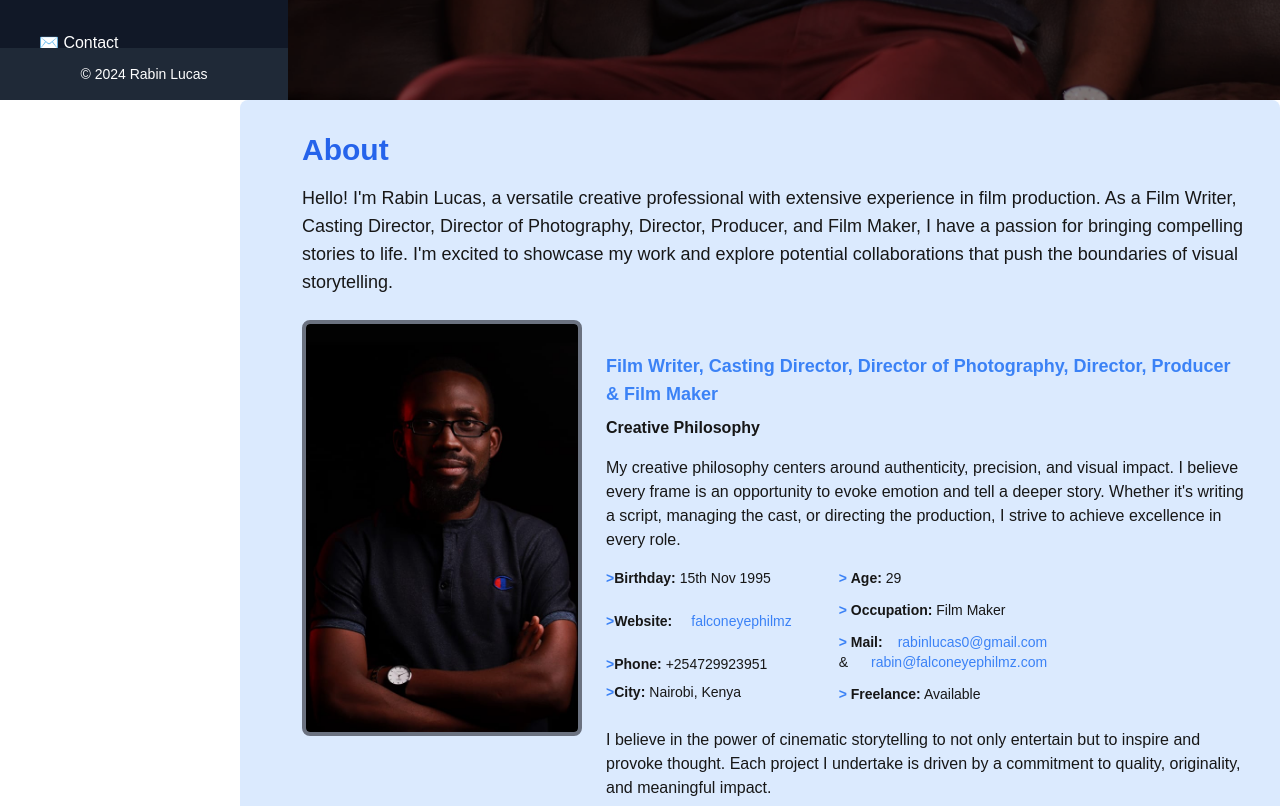
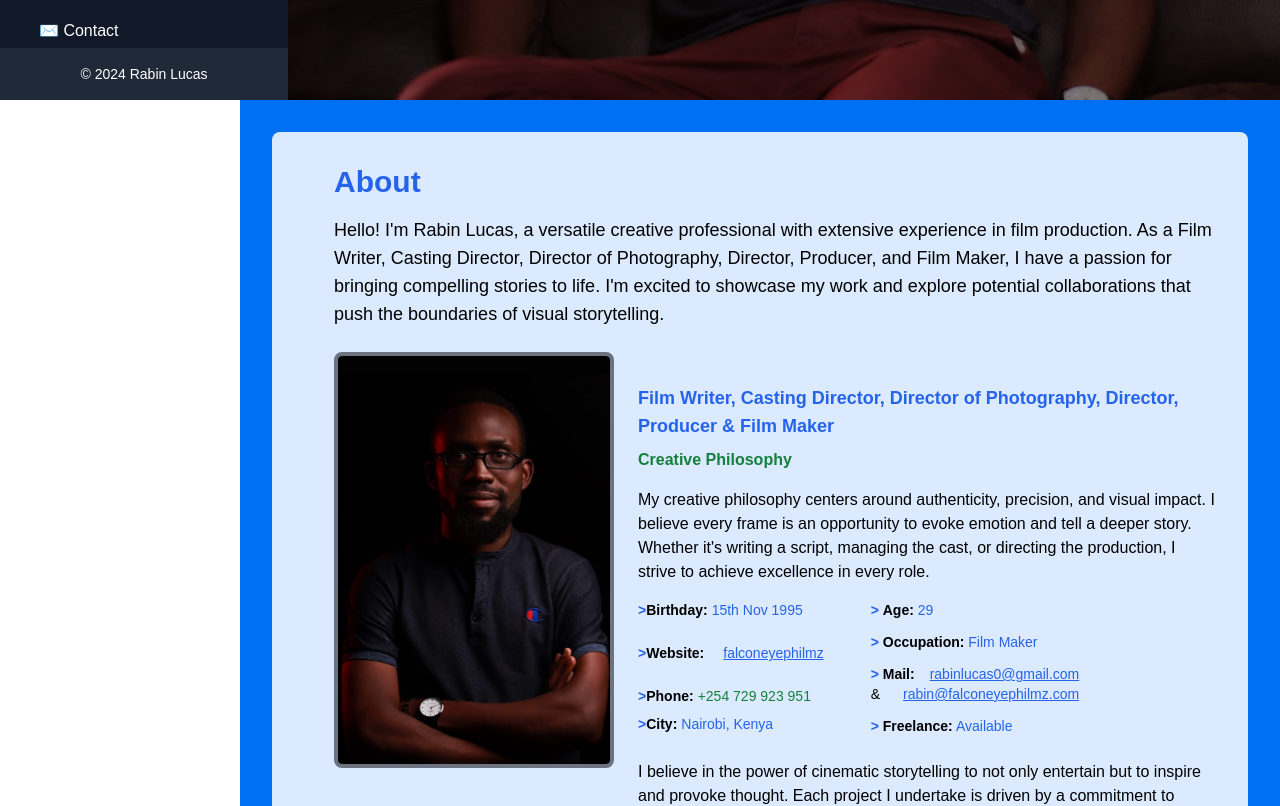
Before and after one commit to AnthonyMakori/Rabins-Portfolio, a Next.js app: page / in a window 1280 px wide. Shown: the part 700-1506 px from the top of the page. Built offline with nearby package versions, Linux system fonts and the light colour scheme.

Commit message:
colors refined, fully responsive

```diff
--- a/components/About/about.tsx
+++ b/components/About/about.tsx
@@ -2,112 +2,113 @@ import React from 'react';
 import Image from 'next/image';
 
 const About = () => {
-  const birthday = new Date('1995-11-15'); // Rabin Lucas's birthday
+  const birthday = new Date('1995-11-15');
   const today = new Date();
   const age = today.getFullYear() - birthday.getFullYear();
   const monthDifference = today.getMonth() - birthday.getMonth();
 
-  // If the birthday hasn't occurred yet this year, subtract one from the age
   const calculatedAge = monthDifference < 0 || (monthDifference === 0 && today.getDate() < birthday.getDate()) ? age - 1 : age;
 
   return (
-    <section id="about">
-      <div className="bg-blue-100 p-8 rounded-lg">
-        <h2 className="text-3xl font-semibold mb-4 text-blue-600" style={{paddingLeft:'30px'}}>About</h2>
+    <div style={{ backgroundColor: '#0070f3' }}>
+      <section id="about" className="p-8">
+        <div className="bg-blue-100 p-8 rounded-lg text-black">
+          <h2 className="text-3xl font-semibold mb-4 text-blue-600" style={{ paddingLeft: '30px' }}>About</h2>
 
           <div>
-          <p className="text-lg mb-6"style={{paddingLeft:'30px'}}>
-            <span className="font-bold text-blue-500" ></span> Hello! I&apos;m Rabin Lucas, a versatile creative professional with extensive experience in film production. As a Film Writer, Casting Director, Director of Photography, Director, Producer, and Film Maker, I have a passion for bringing compelling stories to life. I&apos;m excited to showcase my work and explore potential collaborations that push the boundaries of visual storytelling.
+            <p className="text-lg mb-6 text-black" style={{ paddingLeft: '30px' }}>
+              Hello! I&apos;m Rabin Lucas, a versatile creative professional with extensive experience in film production. As a Film Writer, Casting Director, Director of Photography, Director, Producer, and Film Maker, I have a passion for bringing compelling stories to life. I&apos;m excited to showcase my work and explore potential collaborations that push the boundaries of visual storytelling.
             </p>
           </div>
 
           <div className="flex flex-col md:flex-row md:items-start mt-6">
             {/* Image Section */}
-          <div className="md:mr-6 flex justify-center mb-6 md:mb-0" style={{paddingLeft:'30px'}}>
+            <div className="md:mr-6 flex justify-center mb-6 md:mb-0" style={{ paddingLeft: '30px' }}>
               <Image
                 src="/images/darkbark.jpg"
                 alt="Rabin Lucas"
-              width={280} // Specify width for image
-              height={384} // Specify height for image
+                width={280}
+                height={384}
                 className="object-cover rounded-lg border-4 border-gray-500"
               />
             </div>
 
-          <div className="flex-1">
-            <h3 className="text-lg font-bold mt-8 mb-2 text-blue-500">
+            <div className="flex-1 text-black">
+              <h3 className="text-lg font-bold mt-8 mb-2 text-blue-600">
                 Film Writer, Casting Director, Director of Photography, Director, Producer & Film Maker
               </h3>
-            <h4 className="text-base font-semibold mb-4">
+              <h4 className="text-base font-semibold mb-4 text-green-700">
                 Creative Philosophy
               </h4>
 
-            <p className="mb-4">
-              <span className="font-bold text-blue-500"></span> My creative philosophy centers around authenticity, precision, and visual impact. I believe every frame is an opportunity to evoke emotion and tell a deeper story. Whether it&apos;s writing a script, managing the cast, or directing the production, I strive to achieve excellence in every role.
+              <p className="mb-4 text-black">
+                My creative philosophy centers around authenticity, precision, and visual impact. I believe every frame is an opportunity to evoke emotion and tell a deeper story. Whether it&apos;s writing a script, managing the cast, or directing the production, I strive to achieve excellence in every role.
               </p>
 
               <div className="flex space-x-8">
                 {/* First Column */}
                 <div className="space-y-2">
-                <p className="flex items-center text-sm">
-                  <span className="font-bold text-blue-500">&gt;</span>
-                  <strong className="mr-1">Birthday:</strong>
-                  <span>15th Nov 1995</span>
+                  <p className="flex items-center text-sm text-black">
+                    <span className="font-bold text-blue-600">&gt;</span>
+                    <strong className="mr-1 text-black">Birthday:</strong>
+                    <span className='text-blue-600'>15th Nov 1995</span>
                   </p>
-                <p className="flex items-center text-sm">
-                  <span className="font-bold text-blue-500">&gt;</span>
-                  <strong className="mr-1">Website:</strong>
+                  <p className="flex items-center text-sm text-black">
+                    <span className="font-bold text-blue-600">&gt;</span>
+                    <strong className="mr-1 text-black">Website:</strong>
                     <a
                       href="https://falconeyephilmz.com/"
-                    className="text-blue-500 truncate"
+                      className="text-blue-600 underline"
                       target="_blank"
                       rel="noopener noreferrer"
                     >
                       falconeyephilmz
                     </a>
                   </p>
-                <p className="flex items-center text-sm">
-                  <span className="font-bold text-blue-500">&gt;</span>
-                  <strong className="mr-1">Phone:</strong>
-                  <span>+254729923951</span>
+                  <p className="flex items-center text-sm text-black">
+                    <span className="font-bold text-blue-600">&gt;</span>
+                    <strong className="mr-1 text-black">Phone:</strong>
+                    <span className='text-green-700'>+254 729 923 951</span>
                   </p>
-                <p className="flex items-center text-sm">
-                  <span className="font-bold text-blue-500">&gt;</span>
-                  <strong className="mr-1">City:</strong>
-                  <span>Nairobi, Kenya</span>
+                  <p className="flex items-center text-sm text-black">
+                    <span className="font-bold text-blue-600">&gt;</span>
+                    <strong className="mr-1 text-black">City:</strong>
+                    <span className='text-blue-600'>Nairobi, Kenya</span>
                   </p>
                 </div>
 
                 {/* Second Column */}
                 <div className="space-y-3">
-                <p className="text-sm">
-                  <span className="font-bold text-blue-500">&gt;</span> <strong>Age:</strong> {calculatedAge}
+                  <p className="text-sm text-blue-600">
+                    <span className="font-bold text-blue-600">&gt;</span> <strong className='text-black'>Age:</strong> {calculatedAge}
                   </p>
-                <p className="text-sm">
-                  <span className="font-bold text-blue-500">&gt;</span> <strong>Occupation:</strong> Film Maker
+                  <p className="text-sm text-blue-600">
+                    <span className="font-bold text-blue-600">&gt;</span> <strong className='text-black'>Occupation:</strong> Film Maker
                   </p>
-                <p className="text-sm">
-                  <span className="font-bold text-blue-500">&gt;</span> <strong>Mail:</strong>
-                  <a href="#contact" className="text-blue-500 inline">
+                  <p className="text-sm text-black">
+                    <span className="font-bold text-blue-600">&gt;</span> <strong>Mail:</strong>
+                    <a href="#contact" className="text-blue-600 underline inline">
                       rabinlucas0@gmail.com
                     </a> &amp;
-                  <a href="#contact" className="text-blue-500 inline ml-2">
+                    <a href="#contact" className="text-blue-600 underline inline ml-2">
                       rabin@falconeyephilmz.com
                     </a>
                   </p>
 
-                <p className="text-sm">
-                  <span className="font-bold text-blue-500">&gt;</span> <strong>Freelance:</strong> Available
+                  <p className="text-sm text-blue-600">
+                    <span className="font-bold text-blue-600">&gt;</span> <strong className='text-black'>Freelance:</strong> Available
                   </p>
                 </div>
               </div>
 
-            <p className="mt-6">
-              <span className="font-bold text-blue-500"></span> I believe in the power of cinematic storytelling to not only entertain but to inspire and provoke thought. Each project I undertake is driven by a commitment to quality, originality, and meaningful impact.
+              <p className="mt-6 text-black">
+                I believe in the power of cinematic storytelling to not only entertain but to inspire and provoke thought. Each project I undertake is driven by a commitment to quality, originality, and meaningful impact.
               </p>
             </div>
           </div>
         </div>
       </section>
+    </div>
   );
 };
 
--- a/components/Experience/projects.tsx
+++ b/components/Experience/projects.tsx
@@ -51,10 +51,10 @@ const Projects = () => {
 
   return (
     <section id="projects" style={{overflowX: 'hidden'}}>
-      <div className="projects-container">
+      <div className="projects-container" >
         <h4 className="text-3xl font-semibold mb-6 text-blue-600" style={{paddingLeft:'30px'}}>Projects</h4>
         {/* Centered Categories */}
-        <div className="categories">
+        <div className="categories text-blue-600">
           <button onClick={() => handleCategoryChange('All')}>All</button>
           <button onClick={() => handleCategoryChange('Short Film')}>
             Short Film
--- a/components/companycontact/contact2.tsx
+++ b/components/companycontact/contact2.tsx
@@ -33,7 +33,7 @@ const Contact2 = () => {
 
   return (
     <section id="company">
-    <div className="relative min-h-screen">
+    <div className="relative min">
       {/* Video Background */}
       <video
         autoPlay
--- a/components/sidebar/sidebar.tsx
+++ b/components/sidebar/sidebar.tsx
@@ -59,6 +59,7 @@ const Sidebar = () => {
     fixed top-0 w-72 h-screen bg-gray-900 text-white transition-transform duration-300 z-40
     ${isSidebarOpen ? 'translate-x-0' : '-translate-x-full'}
     lg:translate-x-0 lg:block
+    overflow-y-auto max-h-screen
   `}
 >
   <div className="p-6">
@@ -72,7 +73,7 @@ const Sidebar = () => {
       />
     </div>
     <i>
-            <h1 className="text-2xl font-bold text-center mb-6">Rabin Lucas</h1>
+      <h1 className="text-2xl font-bold text-center mb-3">Rabin Lucas</h1>
     </i>
     <hr />
 
@@ -190,6 +191,7 @@ const Sidebar = () => {
   </footer>
 </aside>
 
+
       {/* Content Area */}
       <div
         className={`
--- a/tailwind.config.js
+++ b/tailwind.config.js
@@ -1,5 +1,6 @@
 /** @type {import('tailwindcss').Config} */
 module.exports = {
+  darkMode: 'class',
   content: [
     "./src/**/*.{js,ts,jsx,tsx}",
     "./pages/**/*.{js,ts,jsx,tsx}",
```
Also changed, not shown: components/Contact/contact.tsx (+4 -4 lines), components/Hobbies/hobbies.tsx (+4 -4 lines), pages/_app.tsx (+8 -2 lines). Lines whose indentation alone changed are shown as unchanged.
